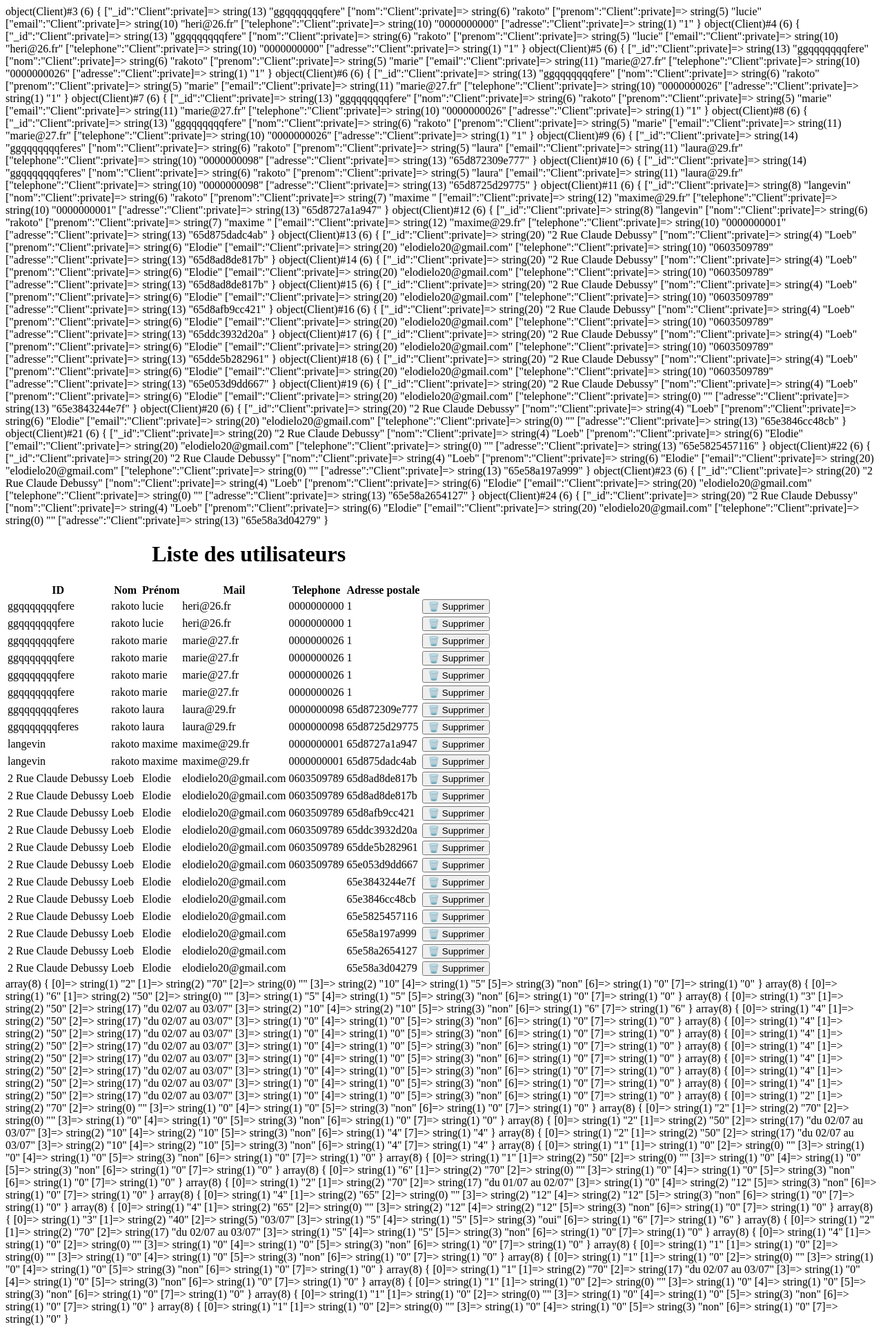
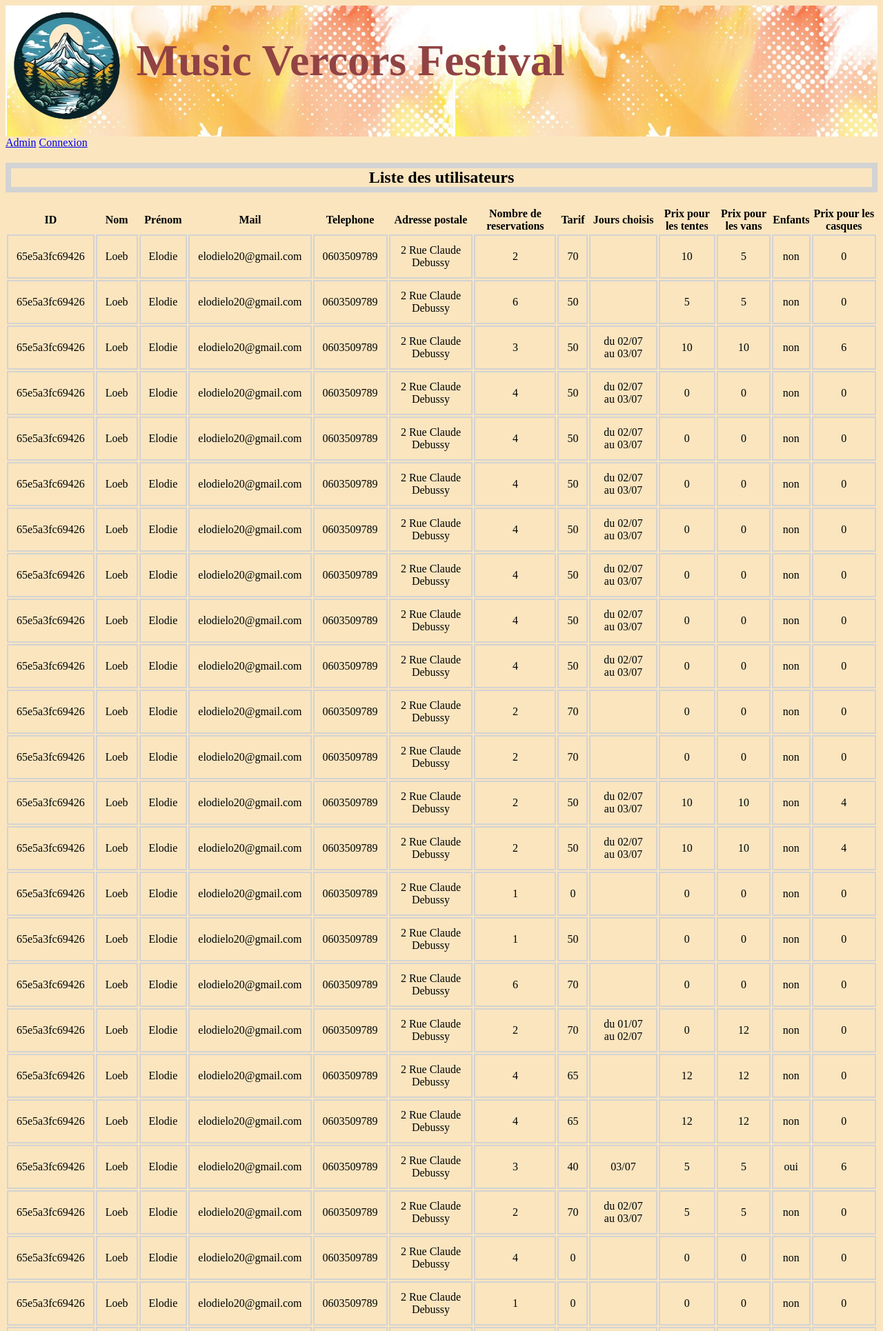
Before and after one commit to elodielo/Formulaire-Music-Vercors-Festival, a PHP site: page /includes/AdminLogin.php in a window 1280 px wide. Shown: the top 1930 px of the page at 69% size. Run offline with PHP 8.4, Linux system fonts and the light colour scheme; the visitor is signed in with stand-in values (Sample User, id 1).

Commit message:
avec tableau panel Admin

```diff
--- a/admin.php
+++ b/admin.php
@@ -1,6 +1,6 @@
 <?php
 session_start();
-
+include './includes/header.php';
 
 
 if ($_SERVER['REQUEST_METHOD'] == 'POST'){
@@ -22,7 +22,7 @@ if ($_SERVER['REQUEST_METHOD'] == 'POST'){
 ?>
 
 <form action= '<?php echo htmlspecialchars($_SERVER['PHP_SELF']); ?>' method="post" >
-    <h1>Panel administrateur </h1>
+    <h2>Panel administrateur </h2>
 
 
     <label for="password">Mot de passe :</label>
--- a/style.css
+++ b/assets/style.css
@@ -21,7 +21,6 @@
 }
 
 #options {
-
     width: 27%;
     margin-left: 35%;
     margin-top: 3%;
--- a/assets/styleHeader.css
+++ b/assets/styleHeader.css
@@ -32,6 +32,17 @@
     color: white;
   }
 
+  .tableau-utilisateurs {
+    text-align: center;
+}
+
+.tableau-utilisateurs td{
+padding: 12px;
+border: 2px solid lightgrey;}
+
+.tableau-utilisateurs h2{
+    border: 8px solid lightgrey;
+}
 
   #recapResaDiv{
     flex-direction: column;
@@ -53,7 +64,6 @@
     display: block;
 }
 
-
 h1{
  animation-name: grand;
  animation-duration: 3s;
--- a/class/Database.php
+++ b/class/Database.php
@@ -11,7 +11,8 @@ final class Database{
     $utiliseurs = [];
 
     while (($user = fgetcsv($connexion, 1000, ",")) !== FALSE) {
-      $utiliseurs[] = new client($user[1],$user[2],$user[3],$user[4],$user[0],$user[5]);
+      $utiliseurs[] = new client($user[1],$user[2],$user[3],
+      $user[4],$user[5],$user[0]);
     }
 
     fclose($connexion);
--- a/connexion.php
+++ b/connexion.php
@@ -19,7 +19,7 @@ if (isset($_GET['erreur'])) {
 include "includes/header.php";
 ?>
   <form action="src/authentication.php" method="post" onsubmit=" return ValidationConnexion()">
-    <h1>Connexion</h1>
+    <h2>Connexion</h2>
     <?php if ($succes) { ?>
       <div class="message succes">
         Votre réservation est validée !
--- a/csv/client.csv
+++ b/csv/client.csv
@@ -20,3 +20,11 @@
 65e58a197a999,Loeb,Elodie,elodielo20@gmail.com,,"2 Rue Claude Debussy"
 65e58a2654127,Loeb,Elodie,elodielo20@gmail.com,,"2 Rue Claude Debussy"
 65e58a3d04279,Loeb,Elodie,elodielo20@gmail.com,,"2 Rue Claude Debussy"
+65e59357e3ee9,Loeb,Elodie,elodielo20@gmail.com,,"2 Rue Claude Debussy"
+65e5a100f1664,Loeb,Elodie,elodielo20@gmail.com,,"2 Rue Claude Debussy"
+65e5a14a9471f,Loeb,Elodie,elodielo20@gmail.com,0603509789,"2 Rue Claude Debussy"
+65e5a17f39d42,Loeb,Elodie,elodielo20@gmail.com,0603509789,"2 Rue Claude Debussy"
+65e5a3261f9ef,Loeb,Elodie,elodielo20@gmail.com,,"2 Rue Claude Debussy"
+65e5a32dd5f9d,Loeb,Elodie,elodielo20@gmail.com,,"2 Rue Claude Debussy"
+65e5a39cc505e,Loeb,Elodie,elodielo20@gmail.com,0603509789,"2 Rue Claude Debussy"
+65e5a3fc69426,Loeb,Elodie,elodielo20@gmail.com,0603509789,"2 Rue Claude Debussy"
--- a/csv/reservation.csv
+++ b/csv/reservation.csv
@@ -27,3 +27,11 @@
 1,0,,0,0,non,0,0
 1,0,,0,0,non,0,0
 1,0,,0,0,non,0,0
+1,50,"du 01/07 au 02/07",12,12,oui,6,6
+1,0,,0,0,non,0,0
+1,0,,0,0,non,0,0
+,0,,0,0,non,0,0
+,0,,0,0,non,0,0
+,0,,0,0,non,0,0
+,0,,0,0,non,0,0
+,0,,0,0,non,0,0
--- a/includes/AdminLogin.php
+++ b/includes/AdminLogin.php
@@ -4,6 +4,8 @@ require '../class/Database.php';
 require '../class/Client.php';
 include '../class/Db.php';
 require '../class/Reservations.php';
+
+include '../includes/header.php';
 
 
 if (!isset($_SESSION['autorise']) || $_SESSION['autorise'] !== true){
@@ -17,57 +19,48 @@ $reservations = $dataBaseReservation->readFromCsv();
 ?>
 
 
+
+  <tbody>
+    <?php foreach ($utilisateurs as $utilisateur) {
+       }
+    ?>
 <table class="tableau-utilisateurs">
-  <caption><h1>Liste des utilisateurs</h1></caption>
+  <caption><h2>Liste des utilisateurs</h2></caption>
   <thead>
     <tr>
-      <th>ID</th>
+    <th>ID</th>
       <th>Nom</th>
       <th>Prénom</th>
       <th>Mail</th>
       <th>Telephone</th>
       <th>Adresse postale</th>
+      <th>Nombre de reservations</th>
+      <th>Tarif</th>
+      <th>Jours choisis</th>
+      <th>Prix pour les tentes</th>
+      <th>Prix pour les vans</th>
+      <th>Enfants</th>
+      <th>Prix pour les casques</th>
     </tr>
   </thead>
   <tbody>
-    <?php foreach ($utilisateurs as $utilisateur) {
+    <?php foreach ($reservations as $reservation) {
 
-      var_dump($utilisateur);?>
+      ?>
       <tr>
-        <td><?php echo $utilisateur->getID(); ?></td>
+       <td><?php echo $utilisateur->getID(); ?></td>
         <td><?php echo $utilisateur->getNom(); ?></td>
         <td><?php echo $utilisateur->getPrenom(); ?></td>
         <td><?php echo $utilisateur->getEmail(); ?></td>
         <td><?php echo $utilisateur->getTelephone(); ?></td>
         <td><?php echo $utilisateur->getAdresse(); ?></td>
-        <td><button onclick="location.href='src/suppression?suppression=<?= $utilisateur->getId() ?>'">🗑️ Supprimer</button></td>
-      </tr>
-    <?php }
-    ?>
-<table class="tableau-utilisateurs">
-  <caption><h1>Liste des utilisateurs</h1></caption>
-  <thead>
-    <tr>
-      <th>Nombre de reservations</th>
-      <th>Tarif</th>
-      <th>Jours choisis</th>
-      <th>Mail</th>
-      <th>Telephone</th>
-      <th>Adresse postale</th>
-    </tr>
-  </thead>
-  <tbody>
-    <?php foreach ($reservations as $reservation) {
-
-      var_dump($reservation);?>
-      <tr>
         <td><?php echo $reservation[0]; ?></td>
         <td><?php echo $reservation[1]; ?></td>
         <td><?php echo $reservation[2]; ?></td>
-        <td><?php echo $utilisateur->getEmail(); ?></td>
-        <td><?php echo $utilisateur->getTelephone(); ?></td>
-        <td><?php echo $utilisateur->getAdresse(); ?></td>
-        <td><button onclick="location.href='src/suppression?suppression=<?= $utilisateur->getId() ?>'">🗑️ Supprimer</button></td>
+        <td><?php echo $reservation[3]; ?></td>
+        <td><?php echo $reservation[4]; ?></td>
+        <td><?php echo $reservation[5]; ?></td>
+        <td><?php echo $reservation[6]; ?></td>
       </tr>
     <?php }
     ?>
--- a/includes/header.php
+++ b/includes/header.php
@@ -4,7 +4,7 @@
   <meta charset="UTF-8">
   <meta name="viewport" content="width=device-width, initial-scale=1.0">
   <link rel="stylesheet" href="../assets/styleHeader.css">
-  <link rel="stylesheet" href="style.css">
+  <link rel="stylesheet" href="../assets/style.css">
   <script defer src="script.js" type="module"></script>
   <!-- <script defer src="scriptVerificationChamps.js" type="module"></script> -->
   <title>Formulaire de réservation Music Vercos Festival</title>
--- a/scriptVerificationChamps.js
+++ /dev/null
@@ -1,3 +0,0 @@
-function Validation(){
-
-}
--- a/traitement.php
+++ b/traitement.php
@@ -16,9 +16,9 @@ if (isset($_POST['nombrePlaces'])
 && isset($_POST['adressePostale'])){
     $prenom = htmlspecialchars($_POST['prenom']);
     $nom = htmlspecialchars($_POST['nom']);
-    $nbrReservation = (int)$_POST['nombrePlaces'];
+    // $nbrReservation = (int)$_POST['nombrePlaces'];
     // $nombrePlaces = (int)$nombrePlacesEcrites;
-    // $telephone = $_POST['telephone'];
+    $telephone = $_POST['telephone'];
     $adresse = $_POST['adressePostale'];
     $tarif= 0;
     $nbrTentes=0;
@@ -29,7 +29,7 @@ if (isset($_POST['nombrePlaces'])
     $nbrEnfants= "non";
 
     if (filter_var($_POST['telephone'], FILTER_VALIDATE_INT)) {
-      $telephone = htmlspecialchars($_POST['telephone']);
+      $telephone = ($_POST['telephone']);
       var_dump($telephone);
     }else {
       header('location:../index.php?erreur=');
```
